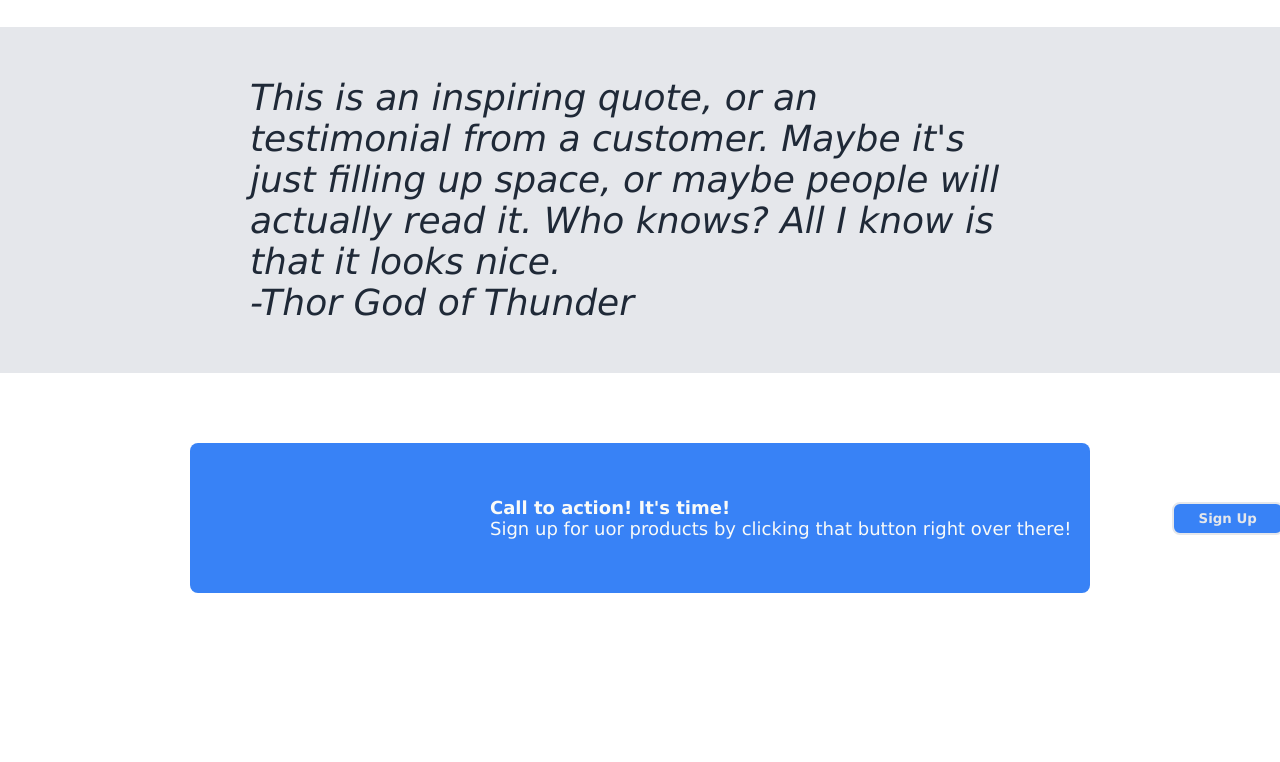
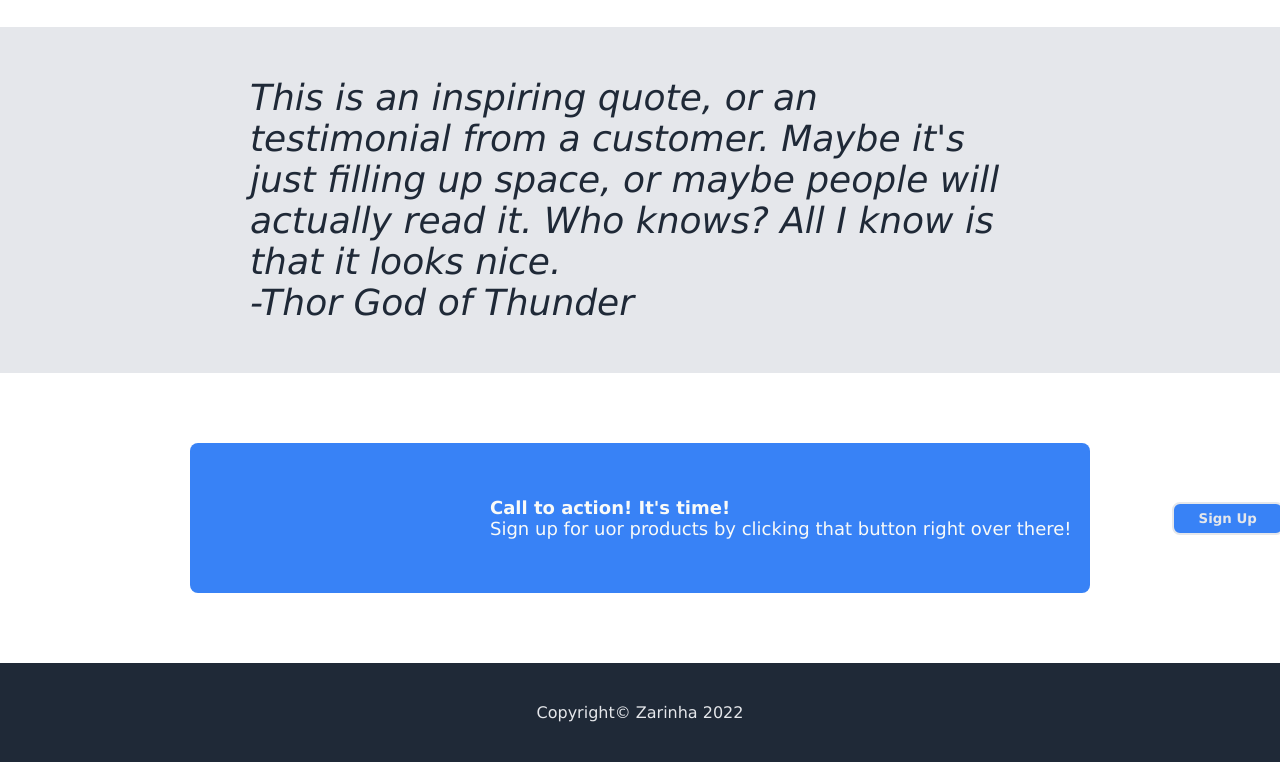
Before and after one commit to Zarinha/PROJECT-LANDING-PAGE, a plain HTML site: page index.html in a window 1280 px wide. Shown: the part 928-1690 px from the top of the page. Before the commit the page ends 1591 px from the top, so only its background shows below. Drawn offline with Linux system fonts and the light colour scheme.

Commit message:
Add footer and styles

```diff
--- a/index.html
+++ b/index.html
@@ -66,4 +66,7 @@
 
     </div>
     </body>
+    <footer>
+        Copyright© Zarinha 2022
+    </footer>
 </html>
--- a/style.css
+++ b/style.css
@@ -152,3 +152,13 @@ button {
     color: #e5e7eb;
     font-weight: bold;
 }
+
+footer {
+    display: flex;
+    justify-content:center;
+    align-content:center;
+    padding: 40px 150px;
+    background-color:#1f2937;
+    color: #e5e7eb;
+
+}
```
